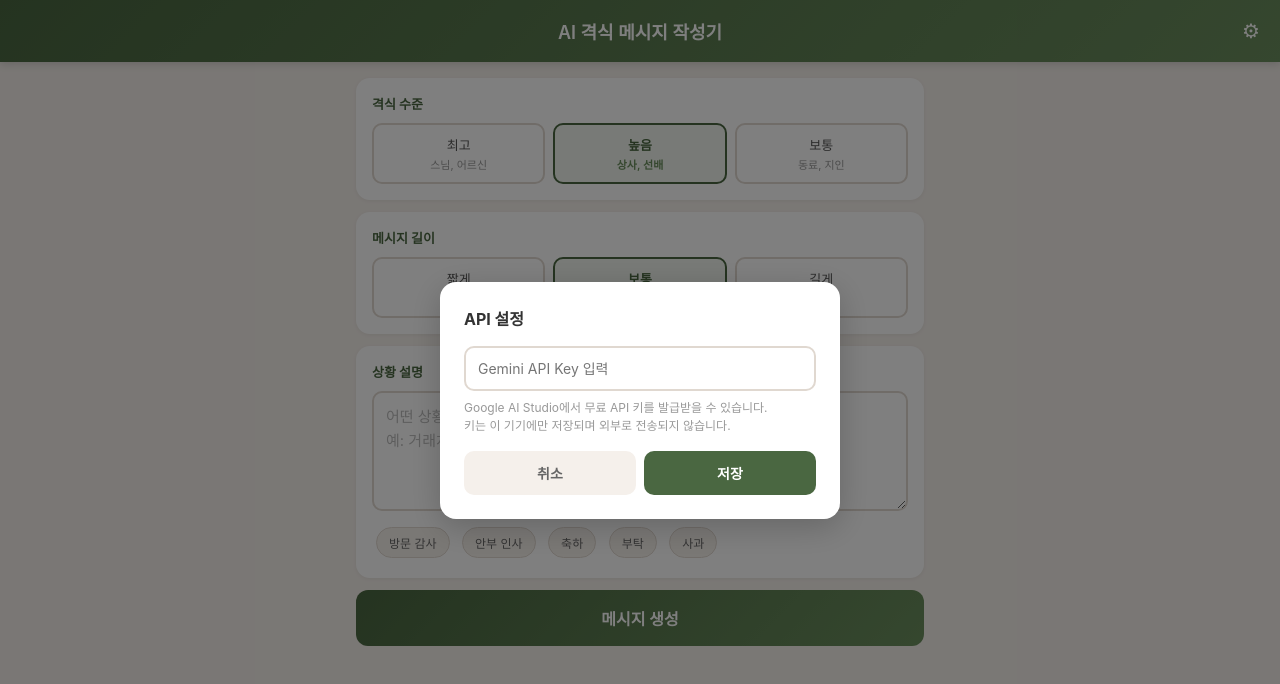
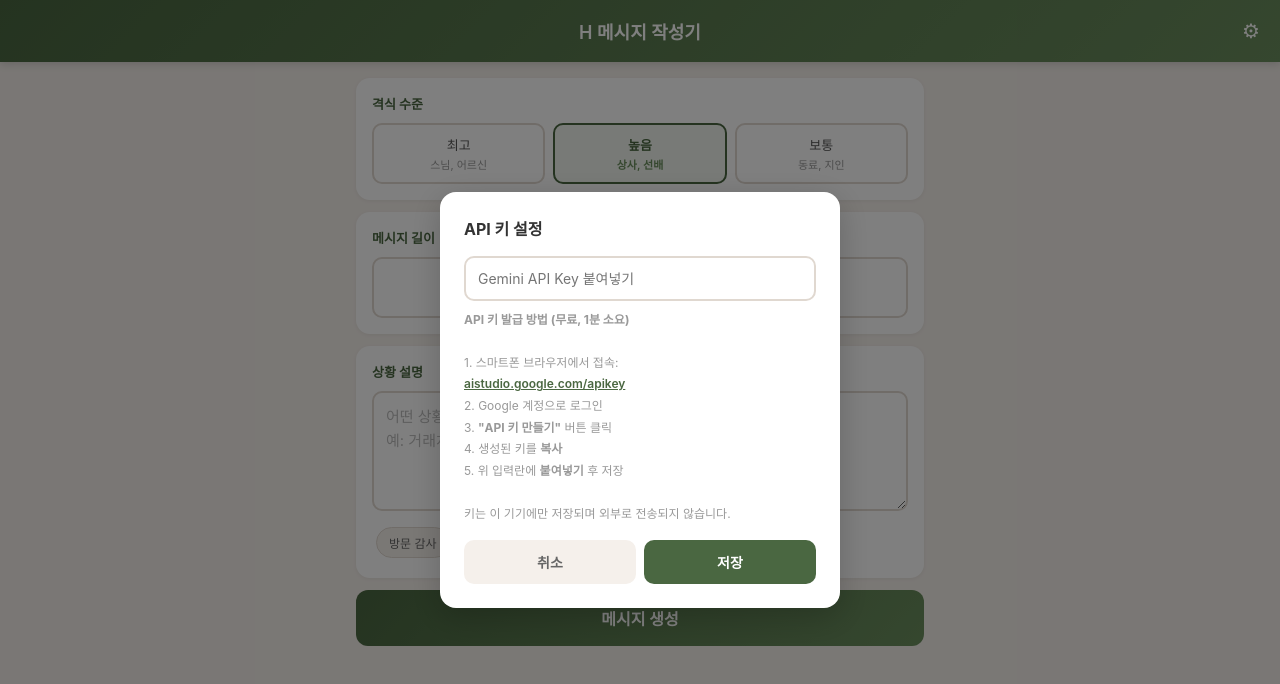
Before and after one commit to hykkh/message-composer, a plain HTML site: page index.html in a window 1280 px wide. Drawn offline with Linux system fonts and the light colour scheme.

Commit message:
H 메시지 작성기로 이름 변경, API 키 발급 안내 추가

```diff
--- a/index.html
+++ b/index.html
@@ -6,7 +6,7 @@
 <meta name="apple-mobile-web-app-capable" content="yes">
 <meta name="apple-mobile-web-app-status-bar-style" content="black-translucent">
 <meta name="theme-color" content="#4a6741">
-<title>격식 메시지 작성기</title>
+<title>H 메시지 작성기</title>
 <link rel="manifest" href="manifest.json">
 <style>
 * { margin: 0; padding: 0; box-sizing: border-box; }
@@ -380,7 +380,7 @@ textarea::placeholder {
 <body>
 
 <div class="header">
-  <h1>AI 격식 메시지 작성기</h1>
+  <h1>H 메시지 작성기</h1>
   <button class="settings-btn" onclick="showSettings()">&#9881;</button>
 </div>
 
@@ -453,10 +453,17 @@ textarea::placeholder {
 <!-- 설정 모달 -->
 <div class="modal-overlay" id="settingsModal">
   <div class="modal">
-    <h2>API 설정</h2>
-    <input type="password" id="apiKeyInput" placeholder="Gemini API Key 입력">
-    <div class="hint">
-      Google AI Studio에서 무료 API 키를 발급받을 수 있습니다.<br>
+    <h2>API 키 설정</h2>
+    <input type="password" id="apiKeyInput" placeholder="Gemini API Key 붙여넣기">
+    <div class="hint" style="line-height:1.8">
+      <b>API 키 발급 방법 (무료, 1분 소요)</b><br><br>
+      1. 스마트폰 브라우저에서 접속:<br>
+      <a href="https://aistudio.google.com/apikey" target="_blank" style="color:#4a6741; font-weight:600;">
+         aistudio.google.com/apikey</a><br>
+      2. Google 계정으로 로그인<br>
+      3. <b>"API 키 만들기"</b> 버튼 클릭<br>
+      4. 생성된 키를 <b>복사</b><br>
+      5. 위 입력란에 <b>붙여넣기</b> 후 저장<br><br>
       키는 이 기기에만 저장되며 외부로 전송되지 않습니다.
     </div>
     <div class="modal-btns">
```
Also changed, not shown: manifest.json.
